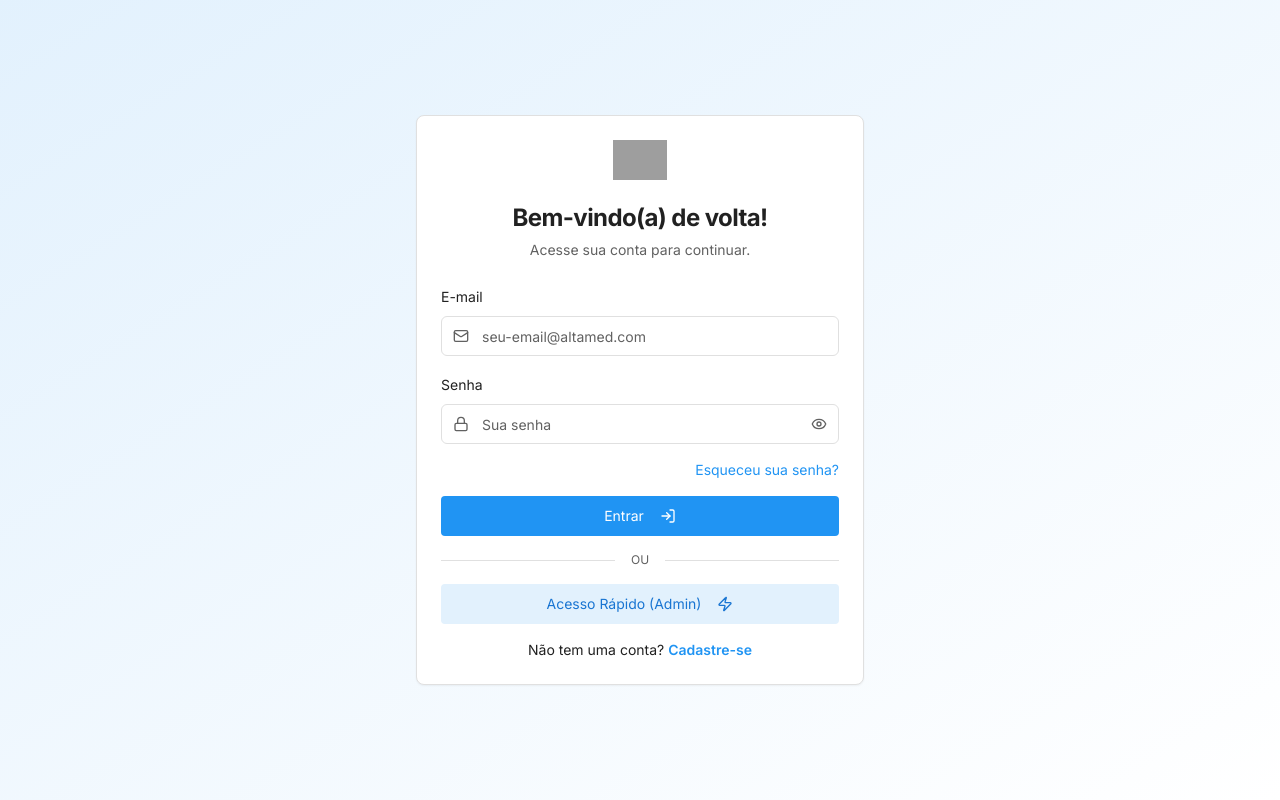
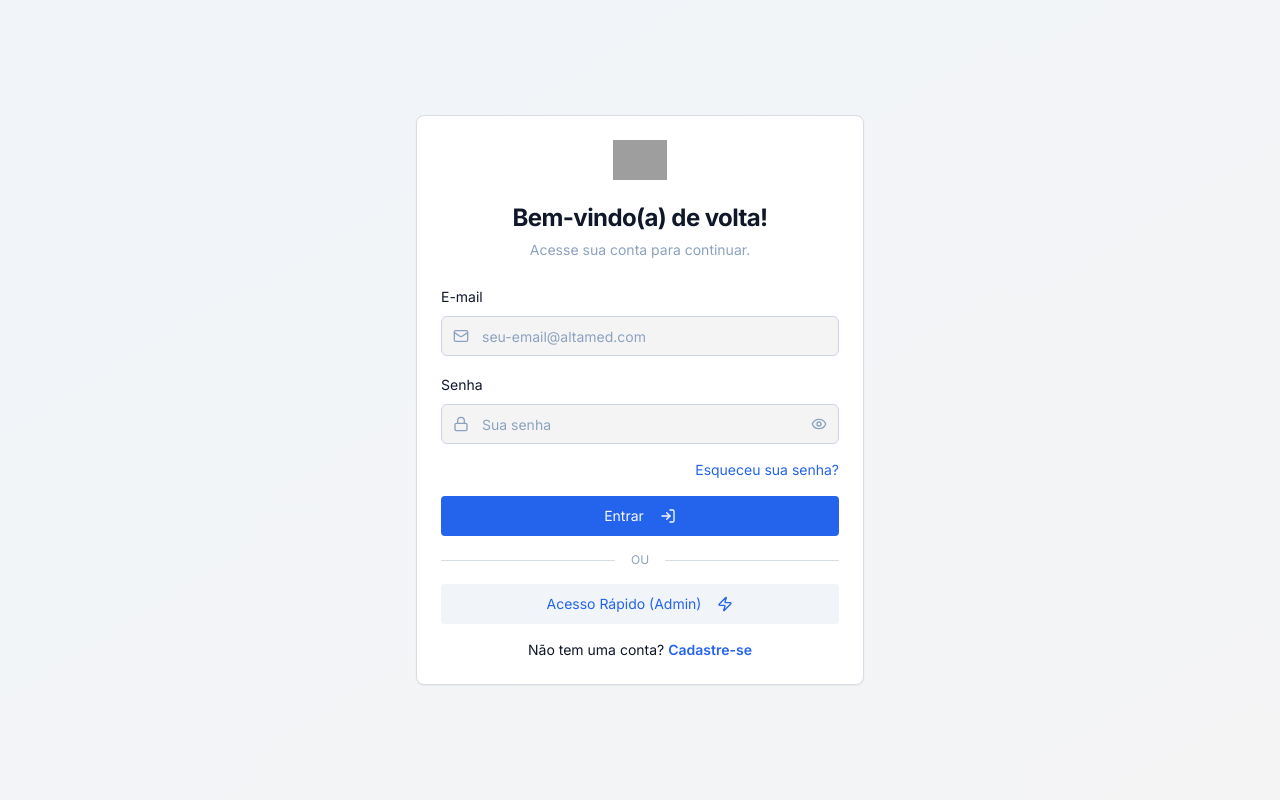
Before and after one commit to romarioccmelo/checkpoint-altamed-fd0ec, a React (Vite) app: page / in a window 1280 px wide. Built offline with nearby package versions, Linux system fonts and the light colour scheme; grey boxes are pictures that could not be loaded.

Commit message:
"Implement new modern color palette"

```diff
--- a/src/main.css
+++ b/src/main.css
@@ -8,91 +8,91 @@
 
 @layer base {
   :root {
-    --background: 0 0% 100%; /* #FFFFFF */
-    --foreground: 0 0% 13%; /* #212121 */
+    --background: 240 5% 96%; /* #F5F5F7 */
+    --foreground: 222 47% 11%; /* #111827 */
 
     --card: 0 0% 100%;
-    --card-foreground: 0 0% 13%;
+    --card-foreground: 222 47% 11%;
 
     --popover: 0 0% 100%;
-    --popover-foreground: 0 0% 13%;
+    --popover-foreground: 222 47% 11%;
 
-    --primary: 207 90% 54%; /* #2196F3 */
-    --primary-dark: 210 79% 46%; /* #1976D2 */
-    --primary-foreground: 0 0% 100%;
+    --primary: 221 83% 53%; /* #3B82F6 */
+    --primary-dark: 221 83% 48%; /* A slightly darker shade for hover/active */
+    --primary-foreground: 210 40% 98%; /* #FAFAFB */
 
-    --secondary: 207 88% 94%; /* #E3F2FD */
-    --secondary-foreground: 210 79% 46%;
+    --secondary: 210 40% 96%; /* #F1F5F9 */
+    --secondary-foreground: 221 83% 53%;
 
-    --muted: 0 0% 94.5%; /* #F1F1F1 */
-    --muted-foreground: 0 0% 38%; /* #616161 */
+    --muted: 210 40% 96%; /* #F1F5F9 */
+    --muted-foreground: 215 28% 65%; /* #94A3B8 */
 
-    --accent: 207 88% 94%;
-    --accent-foreground: 207 90% 54%;
+    --accent: 210 40% 98%; /* #F8FAFC */
+    --accent-foreground: 221 83% 53%;
 
-    --destructive: 4 90% 58%; /* #F44336 */
-    --destructive-foreground: 0 0% 100%;
+    --destructive: 0 72% 51%; /* #EF4444 */
+    --destructive-foreground: 210 40% 98%;
 
-    --success: 122 39% 49%; /* #4CAF50 */
-    --success-foreground: 0 0% 100%;
+    --success: 142 71% 41%; /* #22C55E */
+    --success-foreground: 210 40% 98%;
 
-    --warning: 45 100% 51%; /* #FFC107 */
-    --warning-foreground: 0 0% 13%;
+    --warning: 48 96% 59%; /* #F59E0B */
+    --warning-foreground: 222 47% 11%;
 
-    --border: 0 0% 88%; /* #E0E0E0 */
-    --input: 0 0% 88%;
-    --ring: 207 90% 54%;
+    --border: 215 20% 87%; /* #DDE1E6 */
+    --input: 215 28% 84%; /* #CBD5E1 */
+    --ring: 221 83% 53%;
 
     --radius: 0.5rem;
 
-    --chart-1: 207 90% 54%;
-    --chart-2: 122 39% 49%;
-    --chart-3: 45 100% 51%;
-    --chart-4: 4 90% 58%;
-    --chart-5: 210 79% 46%;
+    --chart-1: 221 83% 53%;
+    --chart-2: 160 60% 45%;
+    --chart-3: 30 80% 55%;
+    --chart-4: 280 70% 60%;
+    --chart-5: 0 72% 51%;
   }
 
   .dark {
-    --background: 240 10% 3.9%;
-    --foreground: 0 0% 98%;
+    --background: 222 47% 11%; /* #111827 */
+    --foreground: 210 40% 98%; /* #FAFAFB */
 
-    --card: 240 10% 3.9%;
-    --card-foreground: 0 0% 98%;
+    --card: 222 47% 15%; /* #182235 */
+    --card-foreground: 210 40% 98%;
 
-    --popover: 240 10% 3.9%;
-    --popover-foreground: 0 0% 98%;
+    --popover: 222 47% 15%;
+    --popover-foreground: 210 40% 98%;
 
-    --primary: 207 90% 54%;
-    --primary-dark: 210 79% 46%;
-    --primary-foreground: 0 0% 13%;
+    --primary: 221 83% 53%;
+    --primary-dark: 221 83% 58%; /* A slightly lighter shade for hover/active */
+    --primary-foreground: 210 40% 98%;
 
-    --secondary: 240 4% 16%;
-    --secondary-foreground: 0 0% 98%;
+    --secondary: 217 33% 20%; /* #263248 */
+    --secondary-foreground: 210 40% 98%;
 
-    --muted: 240 4% 16%;
-    --muted-foreground: 240 5% 65%;
+    --muted: 217 33% 20%;
+    --muted-foreground: 215 28% 65%;
 
-    --accent: 240 4% 16%;
-    --accent-foreground: 0 0% 98%;
+    --accent: 217 33% 25%; /* #334155 */
+    --accent-foreground: 210 40% 98%;
 
-    --destructive: 4 90% 58%;
-    --destructive-foreground: 0 0% 98%;
+    --destructive: 0 63% 51%; /* #DC2626 */
+    --destructive-foreground: 210 40% 98%;
 
-    --success: 122 39% 49%;
-    --success-foreground: 0 0% 13%;
+    --success: 142 61% 41%; /* #16A34A */
+    --success-foreground: 210 40% 98%;
 
-    --warning: 45 100% 51%;
-    --warning-foreground: 0 0% 13%;
+    --warning: 48 86% 59%; /* #D97706 */
+    --warning-foreground: 210 40% 98%;
 
-    --border: 240 4% 16%;
-    --input: 240 4% 16%;
-    --ring: 207 90% 54%;
+    --border: 217 33% 25%; /* #334155 */
+    --input: 217 33% 30%; /* #475569 */
+    --ring: 221 83% 53%;
 
-    --chart-1: 207 80% 60%;
-    --chart-2: 132 49% 59%;
-    --chart-3: 55 90% 61%;
-    --chart-4: 14 80% 68%;
-    --chart-5: 220 89% 56%;
+    --chart-1: 221 83% 63%;
+    --chart-2: 160 70% 55%;
+    --chart-3: 30 90% 65%;
+    --chart-4: 280 80% 70%;
+    --chart-5: 0 82% 61%;
   }
 }
 
--- a/src/pages/sellers/SellerComparison.tsx
+++ b/src/pages/sellers/SellerComparison.tsx
@@ -133,7 +133,7 @@ const SellerComparisonPage = () => {
             <CardTitle>Top Performer</CardTitle>
           </CardHeader>
           <CardContent className="flex items-center gap-2">
-            <Award className="h-6 w-6 text-amber-500" />
+            <Award className="h-6 w-6 text-warning" />
             <span className="text-lg font-semibold">{topPerformer.name}</span>
           </CardContent>
         </Card>
```
